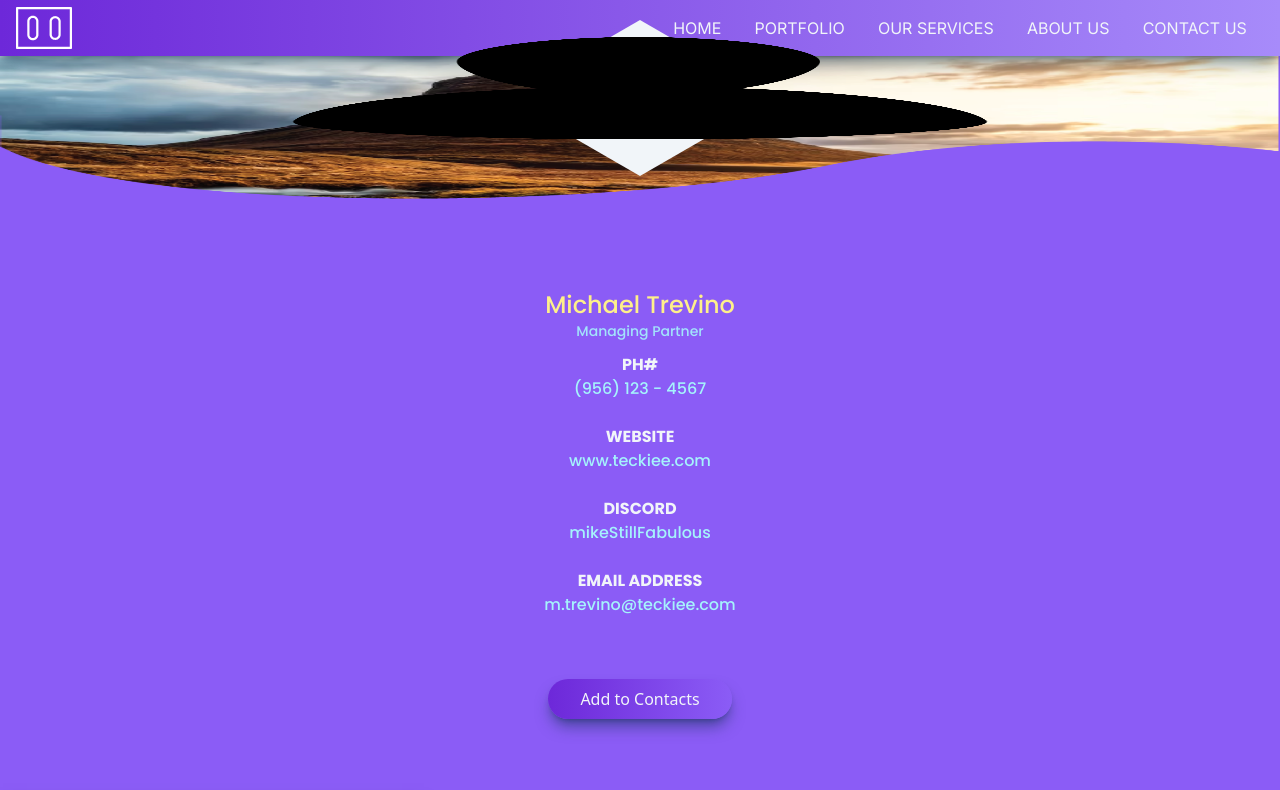
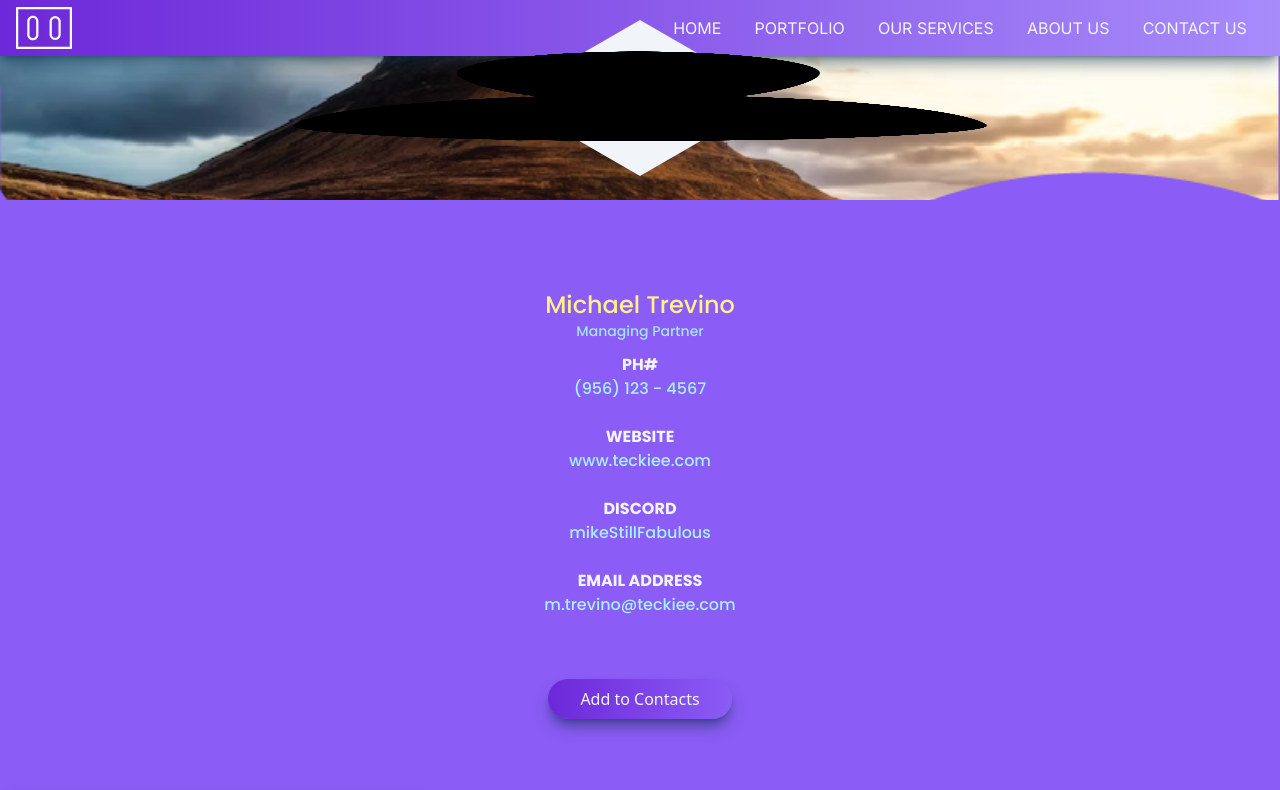
Before and after one commit to TrevMike/teckiee, a Next.js app: page /contact_us in a window 1280 px wide. Shown: the top 790 px of the page. Built offline with nearby package versions, Linux system fonts and the light colour scheme.

Commit message:
preparing for deployment part 11

```diff
--- a/src/components/businessCards/EmployeeCards.js
+++ b/src/components/businessCards/EmployeeCards.js
@@ -32,8 +32,14 @@ function EmployeeCards() {
   return (
     <div className="bg-violet-500 h-screen flex flex-col justify-between items-center">
       {/* <div className="absolute w-full z-40 top-0 left-0"> */}
-      <div className="relative w-full h-36 min-h-44 min-h-44 object-cover ">
-        <Image src="/bc_bgv3.png" alt="watery cave" fill priority={true} />
+      <div className="relative w-full h-36 min-h-44 min-h-44">
+        <Image
+          src="/bc_bgv3.png"
+          alt="watery cave"
+          fill
+          priority={true}
+          className="object-cover"
+        />
       </div>
       {/* </div> */}
 
@@ -50,7 +56,7 @@ function EmployeeCards() {
             src="/dummyshot.png"
             alt="employee headshot"
             fill
-            className="px-32 py-6"
+            className="px-32 pt-10 pb-6"
             priority={true}
           />
         </div>
```
